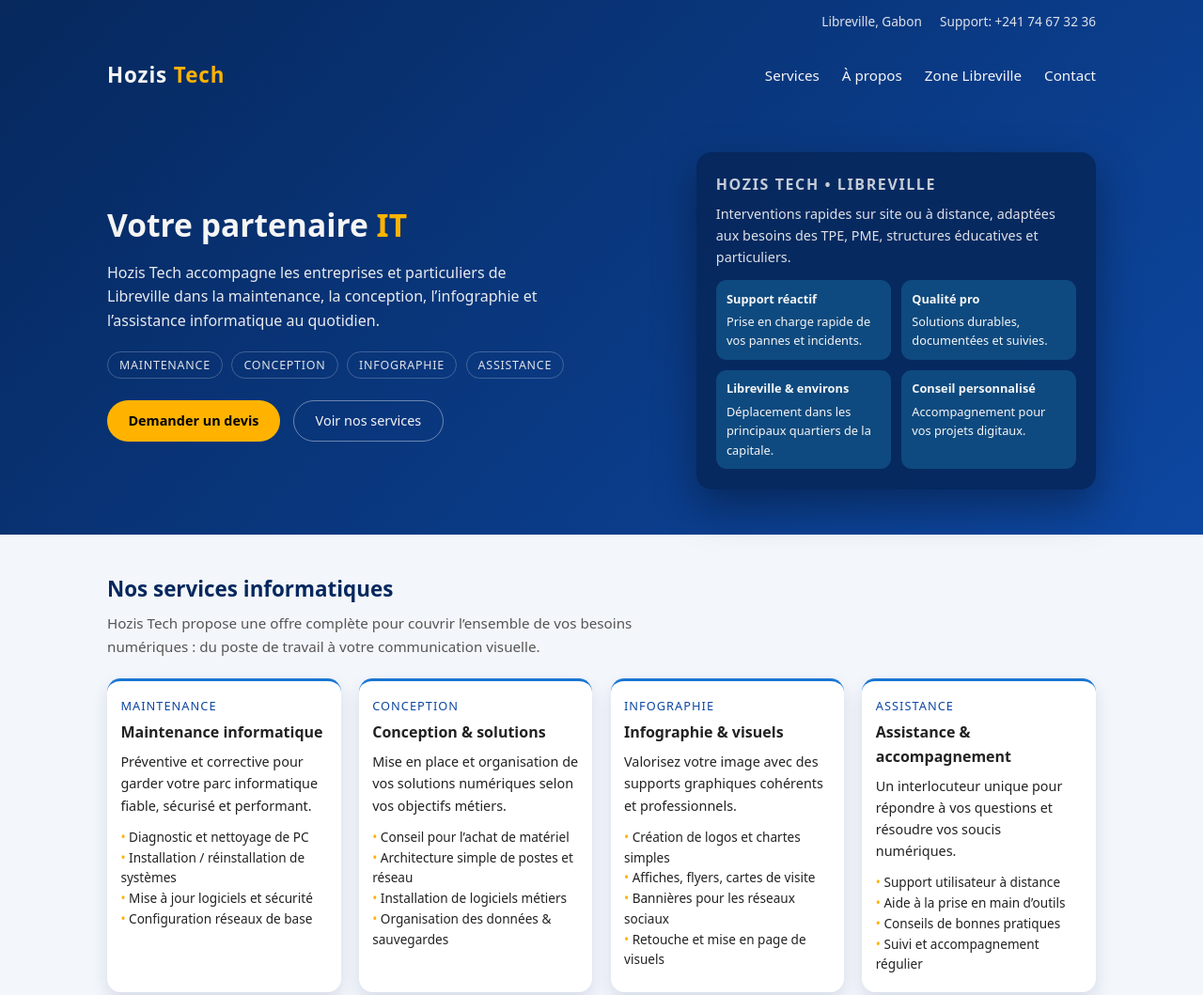
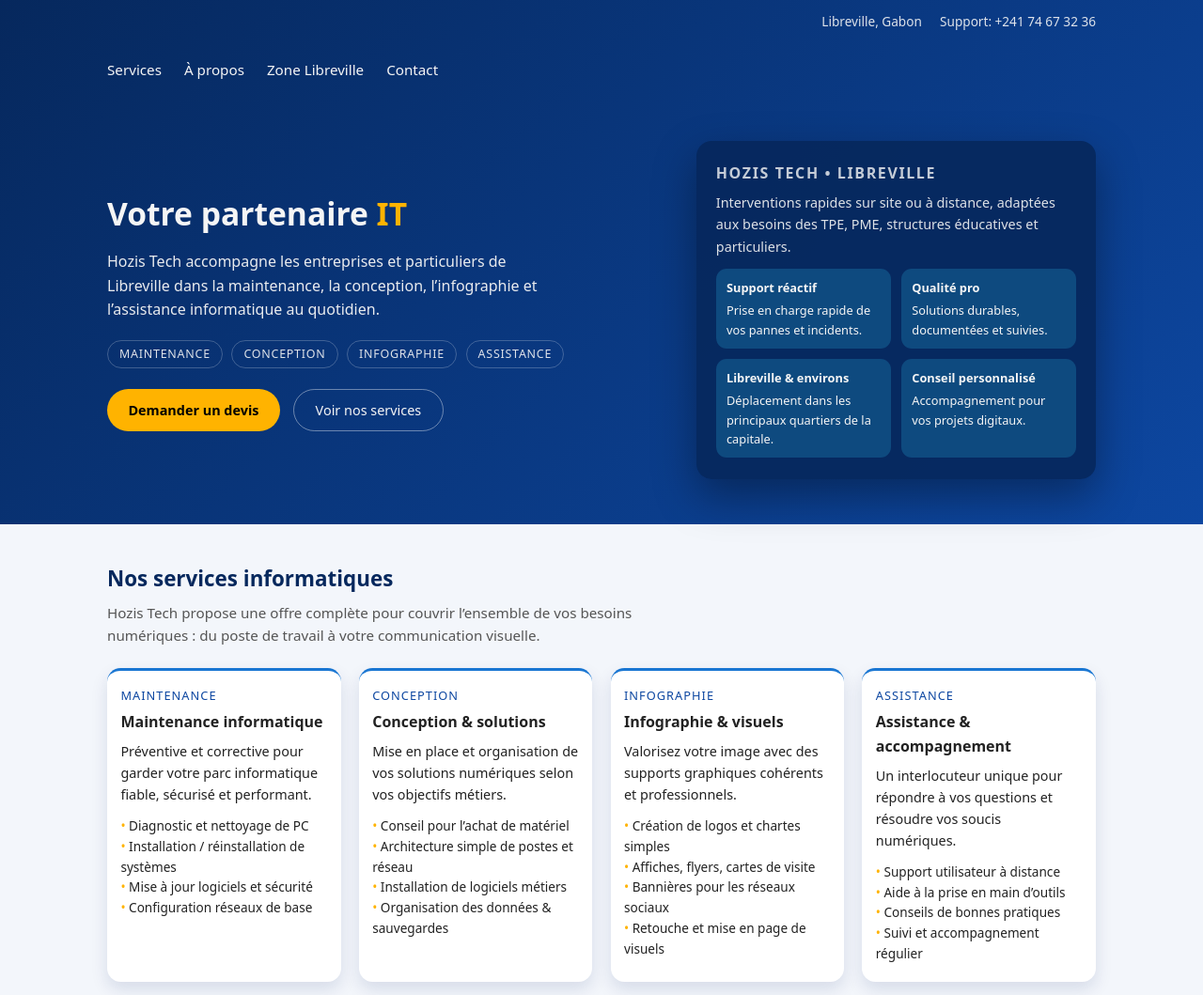
Before and after one commit to Dady-IT/hozis-tech, a plain HTML site: page index.html in a window 1280 px wide. Shown: the top 1059 px of the page at 94% size. Drawn offline with Linux system fonts and the light colour scheme.

Commit message:
Fix HTML structure and restore content

```diff
--- a/index.html
+++ b/index.html
@@ -17,7 +17,7 @@
     </div>
 
     <div class="nav">
-        <div class="logo">Hozis <span>Tech</span></div>
+        <!--<div class="logo">Hozis <span>Tech</span></div>  -->
         <nav>
             <ul>
                 <li><a href="#services">Services</a></li>
```
